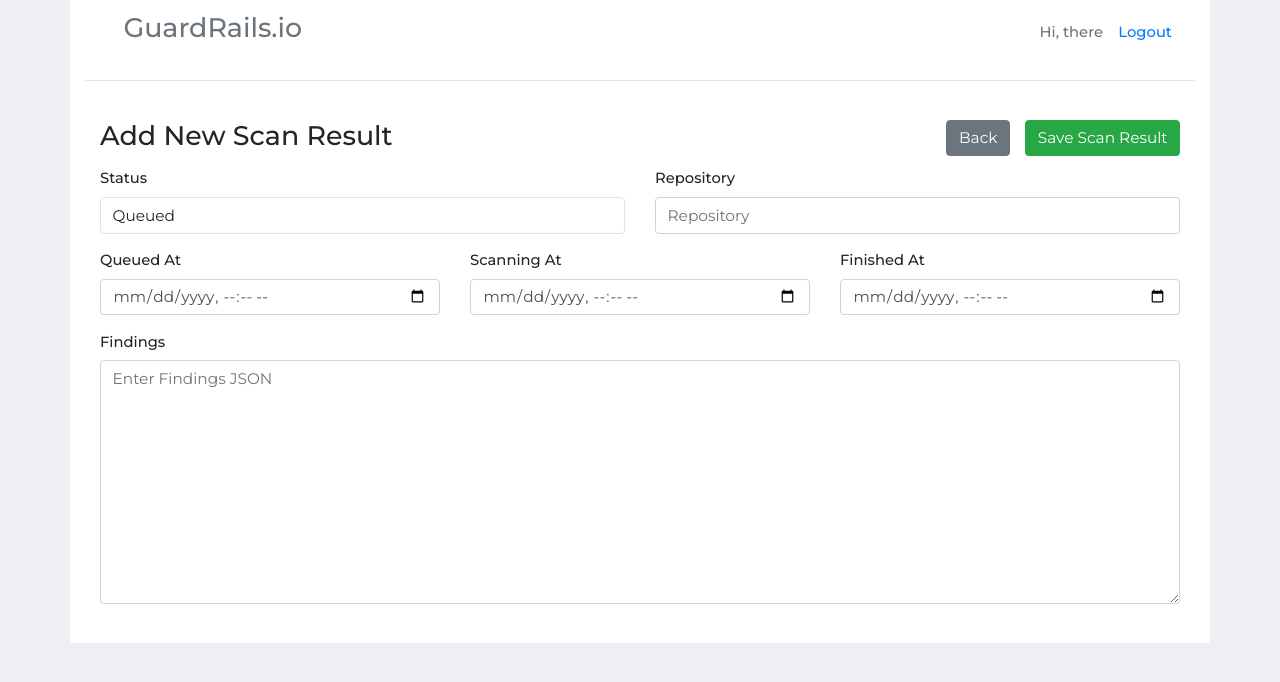
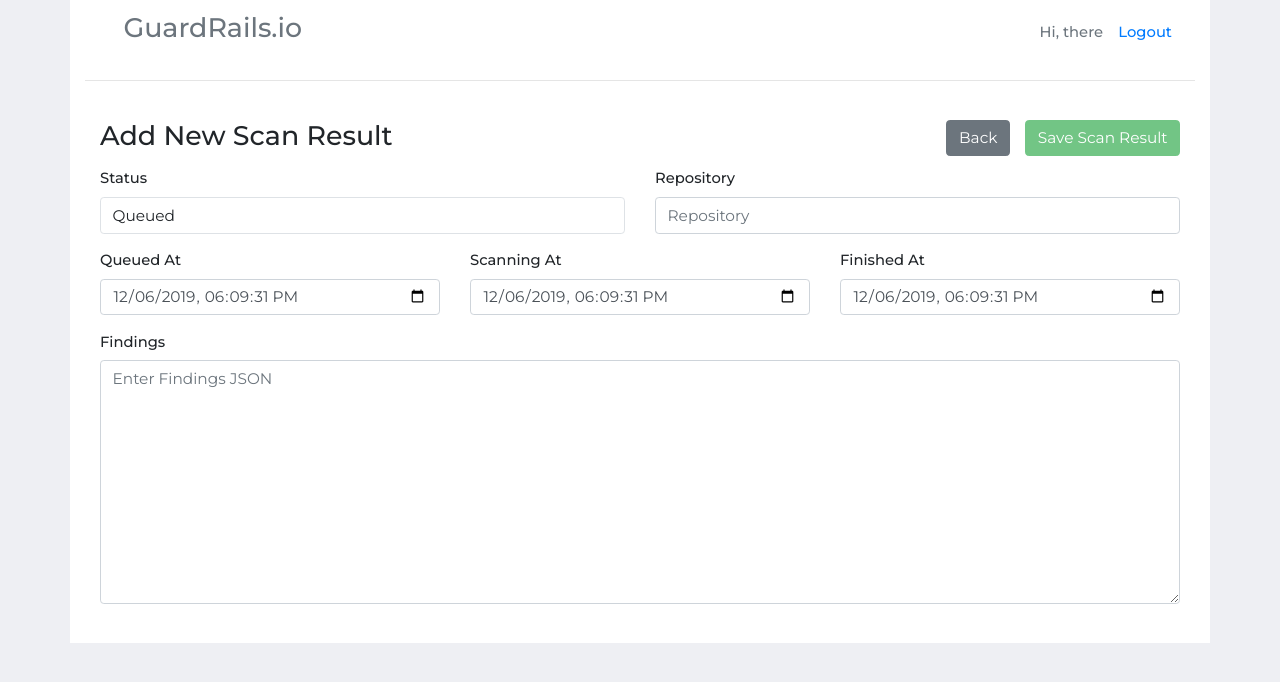
Before and after one commit to lasantha57/guardrailsio-challenge, a React (Create React App) app in the folder dashboard/: page /results/new in a window 1280 px wide. Shown: the top 682 px of the page. Built offline with nearby package versions, Linux system fonts and the light colour scheme; what fetch-intercept would draw is missing.

Commit message:
Add form validations

```diff
--- a/dashboard/src/results/NewResult.jsx
+++ b/dashboard/src/results/NewResult.jsx
@@ -1,9 +1,10 @@
 import React, { Component } from 'react';
 import { Form, Row, Col, FormGroup, Label, Input, Button, Container } from 'reactstrap';
 import { statusTypes } from '../utils/meta';
+
 import CustomDropdown from '../common/CustomDropdown';
+import { resultsService } from '../services/result-service';
 
-import { resultsService } from '../services/result-service';
 class NewResult extends Component {
 
     INITIAL_STATE = {
@@ -12,9 +13,9 @@ class NewResult extends Component {
             status: '',
             statusId: 1,
             repositoryName: '',
-            queuedAt: new Date().toISOString(),
-            scanningAt: new Date().toISOString(),
-            finishedAt: new Date().toISOString(),
+            queuedAt: formatDate(),
+            scanningAt: formatDate(),
+            finishedAt: formatDate(),
             findings: ''
         }
     }
@@ -24,8 +25,6 @@ class NewResult extends Component {
         this.state = {
             ...this.INITIAL_STATE
         }
-
-        console.log(this.INITIAL_STATE.scanResult.queuedAt)
     }
 
     back = () => {
@@ -71,9 +70,21 @@ class NewResult extends Component {
         });
     }
 
+    isValidJSONString = (str) => {
+        if (str) {
+            try {
+                JSON.parse(str);
+            } catch (e) {
+                return false;
+            }
+        }
+        return true;
+    }
+
     render() {
 
         const { scanResult } = this.state;
+        const validForm = scanResult.repositoryName && scanResult.scanningAt && scanResult.finishedAt && scanResult.queuedAt && this.isValidJSONString(scanResult.findings);
 
         return (
             <Container fluid>
@@ -82,7 +93,7 @@ class NewResult extends Component {
                         <label><h3>Add New Scan Result</h3></label>
                     </Col>
                     <Col sm={6}>
-                        <Button color="success float-right text-bold ml-3" onClick={this.addScanResult}>Save Scan Result</Button>
+                        <Button disabled={!validForm} color="success float-right text-bold ml-3" onClick={this.addScanResult}>Save Scan Result</Button>
                         <Button color="secondary float-right text-bold" onClick={this.back}>Back</Button>
                     </Col>
                 </Row>
@@ -122,7 +133,7 @@ class NewResult extends Component {
                                 <Col md={4}>
                                     <FormGroup>
                                         <Label for="finishedAt">Finished At</Label>
-                                        <Input type="datetime-local" name="finishedAt" id="finishedAt" value={scanResult.scanningAt} onChange={this.handleFormValueChange} />
+                                        <Input type="datetime-local" name="finishedAt" id="finishedAt" value={scanResult.finishedAt} onChange={this.handleFormValueChange} />
                                     </FormGroup>
                                 </Col>
                             </Row>
@@ -187,4 +198,8 @@ class NewResult extends Component {
     }
 }
 
+const formatDate = () => {
+    return new Date().toISOString().split('.')[0];
+}
+
 export default NewResult;
--- a/dashboard/src/services/result-service.js
+++ b/dashboard/src/services/result-service.js
@@ -28,7 +28,7 @@ const formatDateTime = (date = '') => {
 const mapFindings = (data) => {
     return data.findings && data.findings.findings ? data.findings.findings.map((element) => {
         const finding = {
-            ruleId: element.ruleId || '',
+            ruleId: (element || '').ruleId,
             description: ((element || '').metadata || '').description,
             severity: ((element || '').metadata || '').severity,
             pathName: ((element || '').location || '').path,
```
